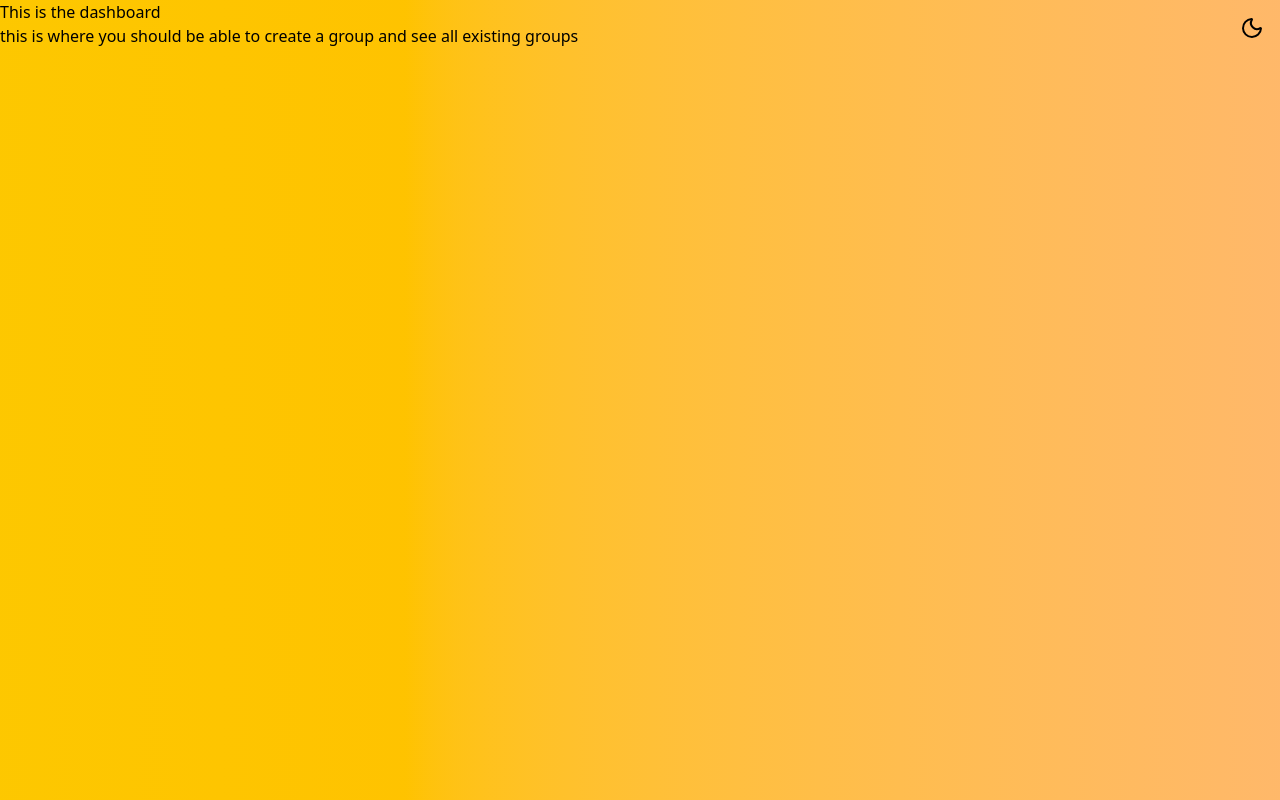
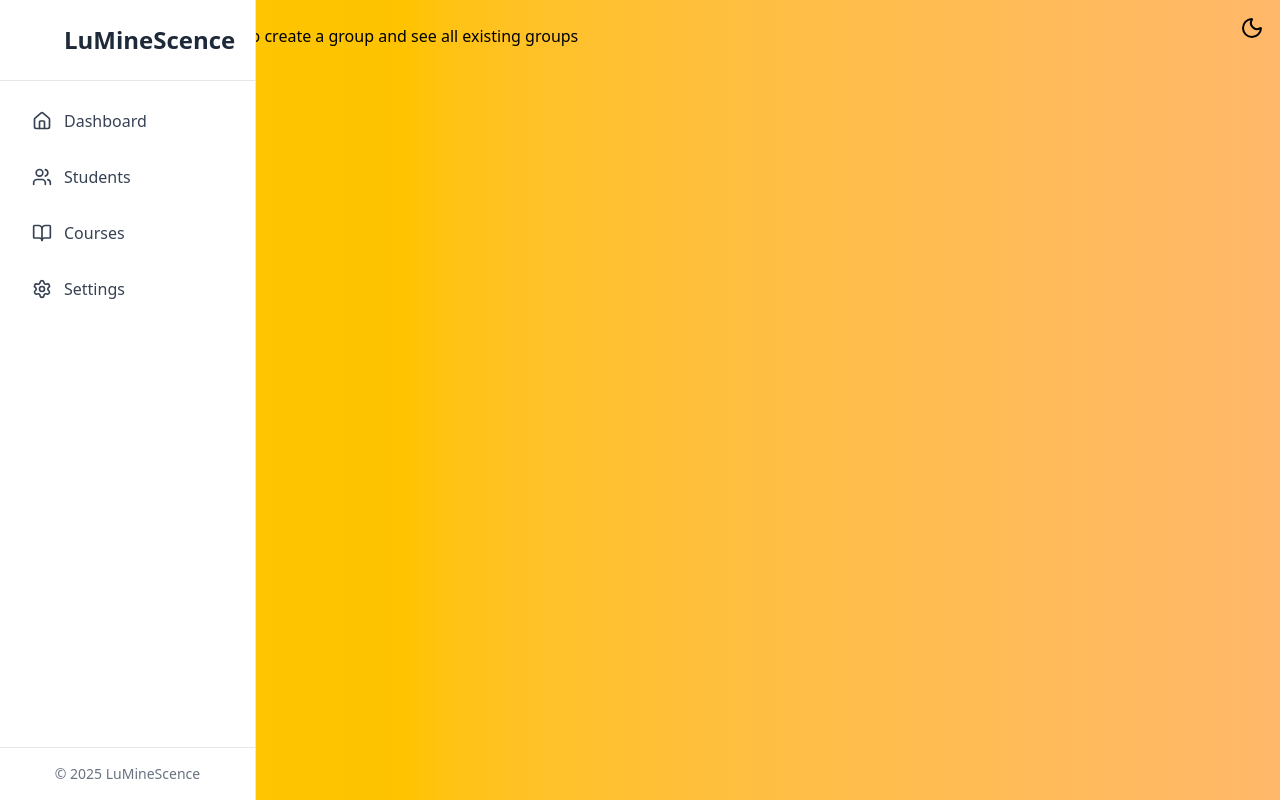
Before and after one commit to BigBabyofTel/lum-lms, a Next.js app in the folder frontend/: page /dashboard in a window 1280 px wide. Built offline with nearby package versions, Linux system fonts and the light colour scheme.

Commit message:
sidebar added

```diff
--- a/frontend/app/dashboard/page.tsx
+++ b/frontend/app/dashboard/page.tsx
@@ -1,7 +1,10 @@
+import Sidebar from "@/components/sidebar";
+
 export default function Page() {
 
     return (
         <>
+            <Sidebar/>
             <h1>
                 This is the dashboard
             </h1>
--- /dev/null
+++ b/frontend/components/sidebar.tsx
@@ -0,0 +1,83 @@
+'use client'
+import React, {useState} from 'react'
+import {BookOpen, Home, Menu, Settings, Users, X} from 'lucide-react'
+import Link from 'next/link'
+
+interface SidebarItem {
+    label: string
+    href: string
+    icon: React.ReactNode
+}
+
+const sidebarItems: SidebarItem[] = [
+    {label: 'Dashboard', href: '/dashboard', icon: <Home size={20}/>},
+    {label: 'Students', href: '/students', icon: <Users size={20}/>},
+    {label: 'Courses', href: '/courses', icon: <BookOpen size={20}/>},
+    {label: 'Settings', href: '/settings', icon: <Settings size={20}/>},
+]
+
+export default function Sidebar() {
+    const [isOpen, setIsOpen] = useState(false)
+
+    return (
+        <>
+            {/* Mobile Menu Button */}
+            <button
+                onClick={() => setIsOpen(!isOpen)}
+                className="md:hidden fixed top-4 left-4 z-50 p-2 rounded-lg bg-white dark:bg-gray-800 shadow-lg"
+            >
+                {isOpen ? <X size={24}/> : <Menu size={24}/>}
+            </button>
+
+            {/* Overlay for mobile */}
+            {isOpen && (
+                <div
+                    className="md:hidden fixed inset-0 bg-black/50 z-30"
+                    onClick={() => setIsOpen(false)}
+                />
+            )}
+
+            {/* Sidebar */}
+            <aside
+                className={`
+                    fixed top-0 left-0 h-full w-64 bg-white dark:bg-gray-900 border-r border-gray-200 dark:border-gray-700
+                    transition-transform duration-300 z-40
+                    ${isOpen ? 'translate-x-0' : '-translate-x-full'}
+                    md:translate-x-0
+                `}
+            >
+                <div className="flex flex-col h-full">
+                    {/* Logo/Header */}
+                    <div className="p-6 border-b border-gray-200 dark:border-gray-700">
+                        <h2 className="text-2xl font-bold text-gray-800 dark:text-white ml-10">
+                            LuMineScence
+                        </h2>
+                    </div>
+
+                    {/* Navigation Items */}
+                    <nav className="flex-1 p-4 space-y-2">
+                        {sidebarItems.map((item) => (
+                            <Link
+                                key={item.href}
+                                href={item.href}
+                                onClick={() => setIsOpen(false)}
+                                className="flex items-center gap-3 px-4 py-3 rounded-lg text-gray-700 dark:text-gray-300
+                                         hover:bg-gray-100 dark:hover:bg-gray-800 transition-colors"
+                            >
+                                {item.icon}
+                                <span className="font-medium">{item.label}</span>
+                            </Link>
+                        ))}
+                    </nav>
+
+                    {/* Footer */}
+                    <div className="p-4 border-t border-gray-200 dark:border-gray-700">
+                        <p className="text-sm text-gray-500 dark:text-gray-400 text-center">
+                            © 2025 LuMineScence
+                        </p>
+                    </div>
+                </div>
+            </aside>
+        </>
+    )
+}
```
